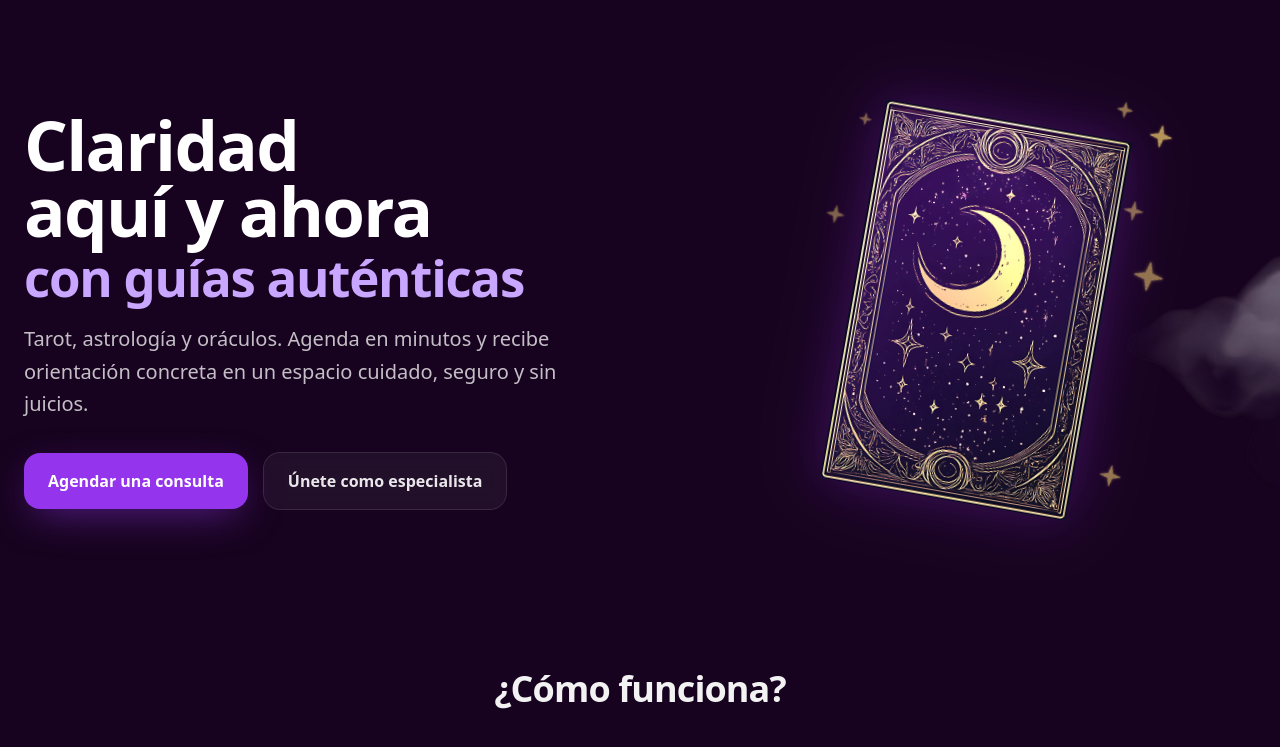
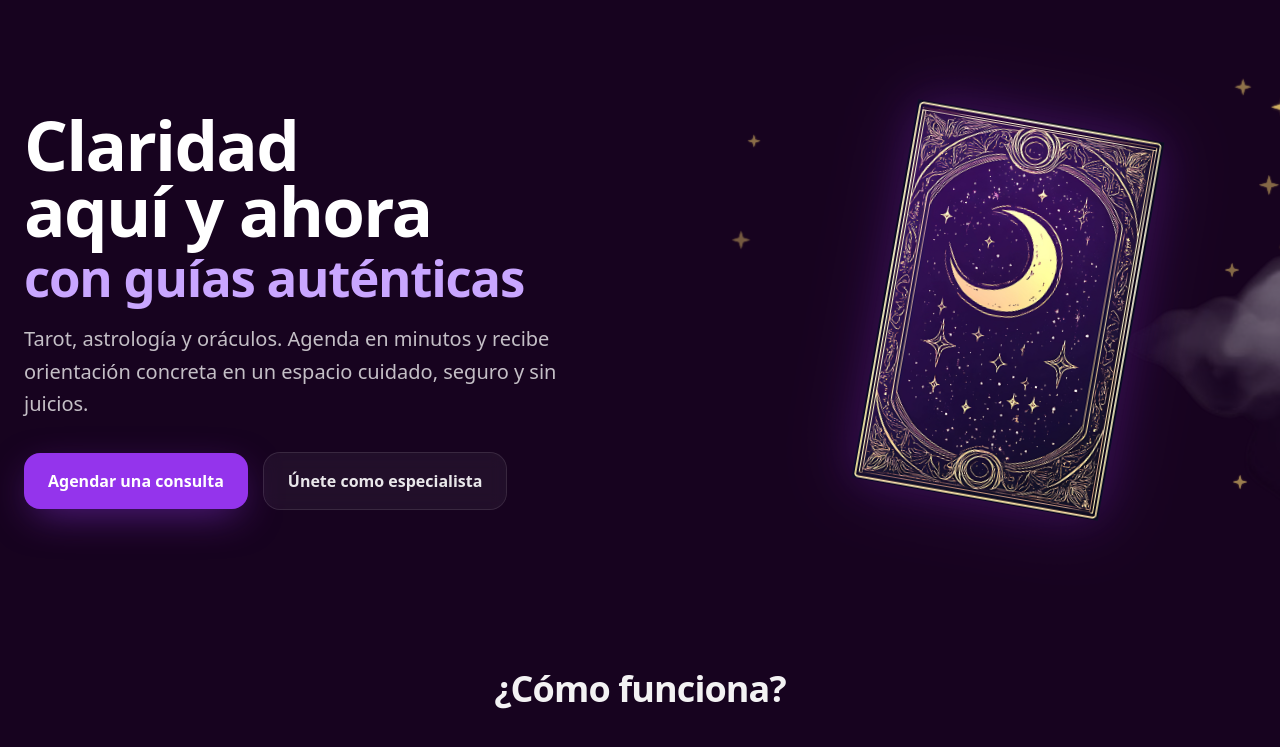
Before and after one commit to arcana302-art/arcana-v2, a Next.js app: page / in a window 1280 px wide. Shown: the top 747 px of the page. Built offline with nearby package versions, Linux system fonts and the light colour scheme.

Commit message:
Update Hero.tsx

```diff
--- a/app/components/Hero.tsx
+++ b/app/components/Hero.tsx
@@ -5,7 +5,7 @@ import Image from 'next/image';
 const HERO_IMG = '/brand/hero-card-eye.png';
 const CLOUD_IMG = '/brand/Nube1.png';
 
-// ---------- Estrella con halo adaptado y twinkle lento ----------
+/* ====== Estrella con halo adaptado + twinkle (más visible) ====== */
 function Star({
   id,
   className = '',
@@ -13,18 +13,17 @@ function Star({
   delay = '0s',
   duration = '10s',
 }: {
-  id: string; // único por estrella
+  id: string;
   className?: string;
   opacity?: number;
-  delay?: string; // p.ej. '2.3s'
-  duration?: string; // p.ej. '11s'
+  delay?: string;
+  duration?: string;
 }) {
   return (
     <svg
       viewBox="0 0 100 100"
       className={className}
       aria-hidden="true"
-      // Variables CSS para manejar el twinkle sin tocar nada más
       style={
         {
           opacity,
@@ -33,17 +32,12 @@ function Star({
         } as React.CSSProperties
       }
     >
-      {/* Glow que sigue la forma (color oro) */}
       <defs>
         <filter id={`glow-${id}`} filterUnits="userSpaceOnUse" x="-50%" y="-50%" width="200%" height="200%">
-          {/* Crea un blur de la propia forma */}
           <feGaussianBlur in="SourceGraphic" stdDeviation="2.5" result="blur1" />
-          {/* Ampliamos el blur para un halo suave */}
           <feGaussianBlur in="SourceGraphic" stdDeviation="6" result="blur2" />
-          {/* Teñimos el halo con el color de la estrella */}
           <feFlood floodColor="#FBD671" floodOpacity="0.55" result="gold" />
           <feComposite in="gold" in2="blur2" operator="in" result="glowColor" />
-          {/* Unimos halo + forma original */}
           <feMerge>
             <feMergeNode in="glowColor" />
             <feMergeNode in="blur1" />
@@ -52,32 +46,26 @@ function Star({
         </filter>
       </defs>
 
-      {/* Grupo con la animación twinkle (dim) */}
       <g
         filter={`url(#glow-${id})`}
         className="twinkle"
-        // Seguridad por si algún navegador ignora la variable
         style={{ animationDelay: `var(--twinkle-delay)`, animationDuration: `var(--twinkle-dur)` }}
       >
-        {/* 4 puntas estilo sparkle */}
-        <path
-          d="M50 5 L60 40 L95 50 L60 60 L50 95 L40 60 L5 50 L40 40 Z"
-          fill="#FBD671"
-        />
+        <path d="M50 5 L60 40 L95 50 L60 60 L50 95 L40 60 L5 50 L40 40 Z" fill="#FBD671" />
       </g>
 
       <style jsx>{`
         .twinkle {
-          /* Lento y suave; repetido infinito */
           animation-name: star-dim;
           animation-timing-function: ease-in-out;
           animation-iteration-count: infinite;
         }
+        /* misma velocidad, más amplitud (menos sutil) */
         @keyframes star-dim {
-          0%   { opacity: 0.95; }
-          35%  { opacity: 0.6; }
-          70%  { opacity: 0.98; }
-          100% { opacity: 0.92; }
+          0%   { opacity: 1; }
+          30%  { opacity: 0.55; }
+          60%  { opacity: 0.98; }
+          100% { opacity: 0.9; }
         }
       `}</style>
     </svg>
@@ -87,15 +75,15 @@ function Star({
 export default function Hero() {
   return (
     <section className="relative overflow-hidden bg-[#17031F]">
-      {/* Nube animada (no tocada) */}
-      <div className="pointer-events-none absolute inset-0 z-0">
+      {/* NUBE: por encima de las estrellas pero debajo del contenido */}
+      <div className="pointer-events-none absolute inset-0 z-[5]">
         <img src={CLOUD_IMG} alt="" className="cloud-img" aria-hidden="true" />
       </div>
 
-      {/* Contenido principal */}
+      {/* CONTENIDO */}
       <div className="relative z-10 mx-auto max-w-7xl px-6 pt-24 pb-16 lg:pt-28 lg:pb-20">
         <div className="grid grid-cols-12 items-center gap-y-12 lg:gap-x-12">
-          {/* Texto (sin cambios) */}
+          {/* TEXTO (igual) */}
           <div className="col-span-12 lg:col-span-7 xl:col-span-7">
             <div className="max-w-[560px] sm:max-w-[600px]">
               <h1 className="text-white font-extrabold tracking-tight leading-[0.95] text-[53px] sm:text-[69px]">
@@ -143,13 +131,31 @@ export default function Hero() {
             </div>
           </div>
 
-          {/* Carta + estrellas (misma posición/efectos de la versión anterior) */}
+          {/* COLUMNA CARTA + ESTRELLAS (estrellas fuera del hover) */}
           <div className="col-span-12 lg:col-span-5 xl:col-span-5 relative flex justify-center lg:justify-start">
+            {/* ESTRELLAS: al fondo, sin hover, debajo de nubes */}
+            <div className="pointer-events-none absolute inset-0 z-0">
+              {/* derecha alta */}
+              <Star id="s1" className="absolute -right-10 -top-6 w-[26px]" opacity={0.95} delay="0.2s" duration="11s" />
+              <Star id="s2" className="absolute right-1 -top-10 w-[18px]"  opacity={0.9}  delay="1.1s" duration="12.5s" />
+              <Star id="s3" className="absolute -right-6 top-14 w-[22px]"  opacity={0.85} delay="2.0s" duration="10.5s" />
+              {/* medio-derecha */}
+              <Star id="s4" className="absolute -right-14 top-28 w-[34px]" opacity={0.9}  delay="0.8s" duration="13s" />
+              <Star id="s5" className="absolute right-4 top-36 w-[16px]"     opacity={0.75} delay="1.7s" duration="9.8s" />
+              {/* izquierda cercana */}
+              <Star id="s6" className="absolute -left-6 top-4 w-[14px]"      opacity={0.7}  delay="0.4s" duration="12s" />
+              <Star id="s7" className="absolute -left-10 top-28 w-[20px]"    opacity={0.75} delay="2.3s" duration="11.2s" />
+              {/* baja derecha */}
+              <Star id="s8" className="absolute -right-12 bottom-10 w-[24px]" opacity={0.9}  delay="1.5s" duration="14s" />
+              <Star id="s9" className="absolute right-2 bottom-3 w-[16px]"    opacity={0.8}  delay="0.9s" duration="10.8s" />
+            </div>
+
+            {/* CARTA (igual, con su hover propio) */}
             <div
               className="
                 group relative
                 w-[144px] sm:w-[171px] md:w-[197px] lg:w-[222px] xl:w-[250px]
-                translate-x-12 md:translate-x-14 lg:translate-x-16 xl:translate-x-20
+                translate-x-16 md:translate-x-20 lg:translate-x-24 xl:translate-x-28
                 rotate-[10deg]
                 transition-transform duration-500 will-change-transform
                 hover:rotate-[6deg] hover:scale-[1.05]
@@ -157,24 +163,6 @@ export default function Hero() {
                 select-none
               "
             >
-              {/* Estrellas con halo + twinkle (solo añadido) */}
-              <div className="pointer-events-none absolute inset-0 z-10">
-                {/* derecha alta */}
-                <Star id="s1" className="absolute -right-10 -top-6 w-[26px]" opacity={0.95} delay="0.2s" duration="11s" />
-                <Star id="s2" className="absolute right-1 -top-10 w-[18px]"  opacity={0.9}  delay="1.1s" duration="12.5s" />
-                <Star id="s3" className="absolute -right-6 top-14 w-[22px]"  opacity={0.85} delay="2.0s" duration="10.5s" />
-                {/* medio-derecha */}
-                <Star id="s4" className="absolute -right-14 top-28 w-[34px]" opacity={0.9}  delay="0.8s" duration="13s" />
-                <Star id="s5" className="absolute right-4 top-36 w-[16px]"     opacity={0.75} delay="1.7s" duration="9.8s" />
-                {/* izquierda cercana */}
-                <Star id="s6" className="absolute -left-6 top-4 w-[14px]"      opacity={0.7}  delay="0.4s" duration="12s" />
-                <Star id="s7" className="absolute -left-10 top-28 w-[20px]"    opacity={0.75} delay="2.3s" duration="11.2s" />
-                {/* baja derecha */}
-                <Star id="s8" className="absolute -right-12 bottom-10 w-[24px]" opacity={0.9}  delay="1.5s" duration="14s" />
-                <Star id="s9" className="absolute right-2 bottom-3 w-[16px]"    opacity={0.8}  delay="0.9s" duration="10.8s" />
-              </div>
-
-              {/* Carta */}
               <Image
                 src={HERO_IMG}
                 alt="Carta / símbolo místico"
@@ -192,7 +180,7 @@ export default function Hero() {
         </div>
       </div>
 
-      {/* Estilos locales: nube (sin cambios) */}
+      {/* Estilos locales: NUBE (subida de z-index) */}
       <style jsx>{`
         .cloud-img {
           position: absolute;
@@ -233,12 +221,8 @@ export default function Hero() {
         }
 
         @keyframes cloud-rtl {
-          0% {
-            transform: translateX(0);
-          }
-          100% {
-            transform: translateX(-220%);
-          }
+          0% { transform: translateX(0); }
+          100% { transform: translateX(-220%); }
         }
       `}</style>
     </section>
```
